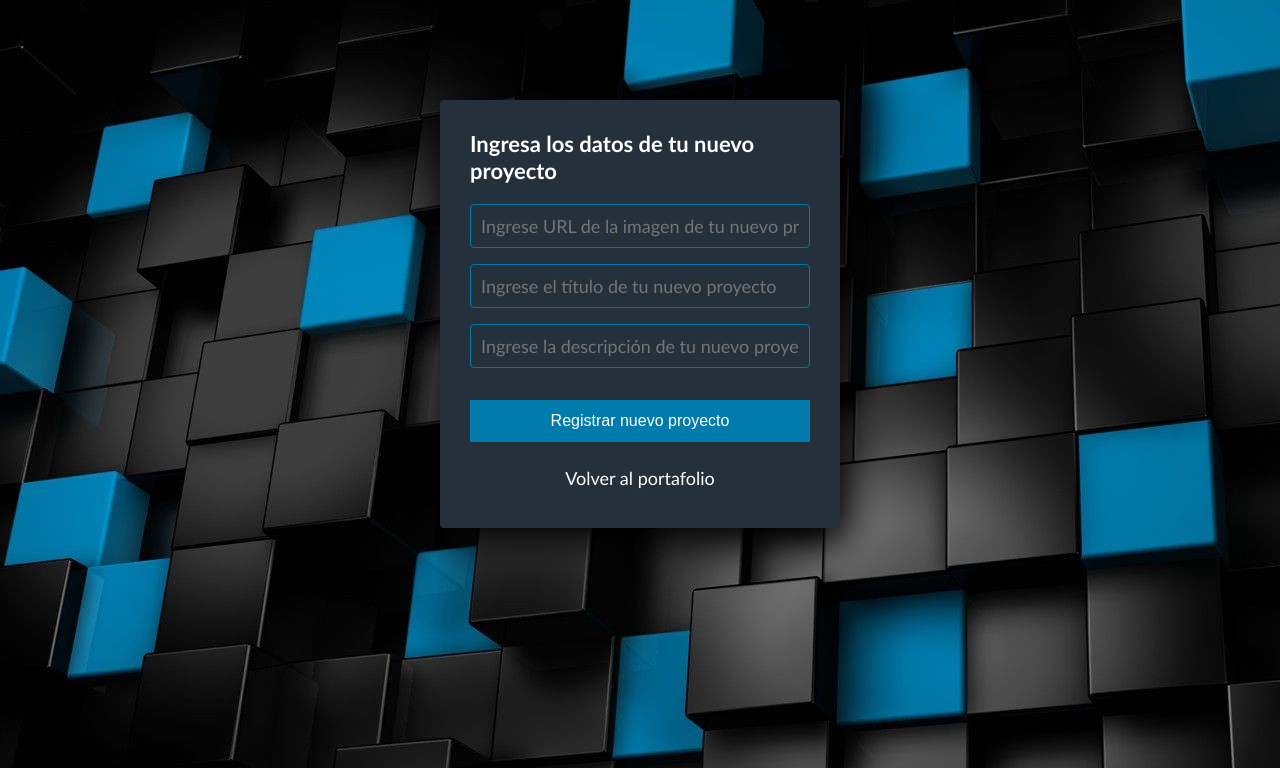
After one commit to jamir02/Unidad4_Django, a Django app: page /app_portafolio/crear_proyecto in a window 1280 px wide. The commit adds this page. Shown: the top 768 px of the page. Run offline with Django 4.2, Linux system fonts and the light colour scheme.

Commit message:
Añade nuevo proyecto

```diff
--- /dev/null
+++ b/portafolio/app_portafolio/templates/app_portafolio/crear_proyecto.html
@@ -0,0 +1,28 @@
+<!DOCTYPE html>
+<html lang="en">
+<head>
+  <meta charset="UTF-8">
+  <meta name="viewport" content="width=device-width, initial-scale=1.0">
+  <meta http-equiv="X-UA-Compatible" content="ie=edge">
+  {% load static %}
+  <link rel="stylesheet" href="{% static 'app_portafolio/estilo_create.css'%}">
+  <title>Formulario Proyecto</title>
+</head>
+<body>
+  <section class="form-register">
+    <h4>Ingresa los datos de tu nuevo proyecto</h4>
+    <form method="post" action="{%url 'app_portafolio:crear_proyecto'%}"> <!-- Se crea un formulario para que el usuario introduzca toda la información para crear usuario -->
+      {% csrf_token %}
+      <input class="controls" type="text" name="foto_proy_n" id="foto_proy_n" placeholder="Ingrese URL de la imagen de tu nuevo proyecto">
+      <input class="controls" type="text" name="titulo_proy_n" id="titulo_proy_n" placeholder="Ingrese el título de tu nuevo proyecto">
+      <input class="controls" type="text" name="descrip_proy_n" id="descrip_proy_n" placeholder="Ingrese la descripción de tu nuevo proyecto">
+
+    <!--<p>Estoy de acuerdo con <a href="#">Terminos y Condiciones</a></p>-->
+      <button class="botons" type="submit">Registrar nuevo proyecto</button>
+
+    </form>
+    <p><a href="{% url 'app_portafolio:portafolio_usuario' %}">Volver al portafolio</a></p>
+  </section>
+
+</body>
+</html>
--- a/portafolio/app_portafolio/templates/app_portafolio/index.html
+++ b/portafolio/app_portafolio/templates/app_portafolio/index.html
@@ -27,6 +27,7 @@
                             <li><a href="#portfolio" onclick="seleccionar(this)">PORTFOLIO</a></li>
                             <li><a href="#contacto" onclick="seleccionar(this)">CONTACTO</a></li>
                             <li><a href="{{usuario_usar.urlgithub}}" onclick="seleccionar(this)">GITHUB</a></li>
+                            <li><a href="{% url 'app_portafolio:crear_proyecto' %}" onclick="seleccionar(this)">AGREGAR PROYECTO</a></li>
                         </ul>
                     </nav>
 
--- a/portafolio/app_portafolio/urls.py
+++ b/portafolio/app_portafolio/urls.py
@@ -7,4 +7,5 @@ urlpatterns =[
     path("", views.index,name="index"),
     path("portafolio_usuario",views.portafolio_usuario,name= "portafolio_usuario"),
     path("create_new_user",views.create_new_user,name= "create_new_user"),
+    path("crear_proyecto",views.crear_proyecto,name= "crear_proyecto"),
 ]
--- a/portafolio/app_portafolio/views.py
+++ b/portafolio/app_portafolio/views.py
@@ -90,3 +90,14 @@ def portafolio_usuario (request):
         'lista_proyectos1': lista_proyectos1,
         'lista_proyectos2': lista_proyectos2
     })
+
+def crear_proyecto(request):
+
+    if request.method == "POST":
+        foto_proy_n= request.POST.get('foto_proy_n')
+        titulo_proy_n= request.POST.get('titulo_proy_n')
+        descrip_proy_n= request.POST.get('descrip_proy_n')
+
+        proyectos(dni_1=str(DNI_usuario), foto_proy=str(foto_proy_n),titulo_proy=str(titulo_proy_n),descrip_proy=str(descrip_proy_n)).save()
+
+    return render(request, "app_portafolio/crear_proyecto.html")
```
